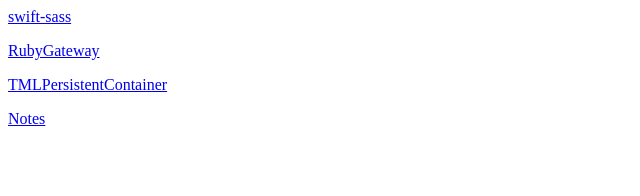
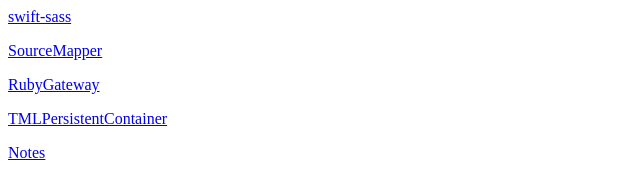
Before and after one commit to johnfairh/johnfairh.github.io, a plain HTML site: page index.html in a window 1280 px wide. Shown: the whole page, without its empty margins (0-640 px from the left). Drawn offline with Linux system fonts and the light colour scheme.

Commit message:
Add SourceMapper

```diff
--- a/index.html
+++ b/index.html
@@ -2,6 +2,10 @@
     <body>
         <p>
         <a href="swift-sass/">swift-sass</a>
+        </p>
+
+        <p>
+        <a href="SourceMapper/">SourceMapper</a>
         </p>
 
         <p>
```
